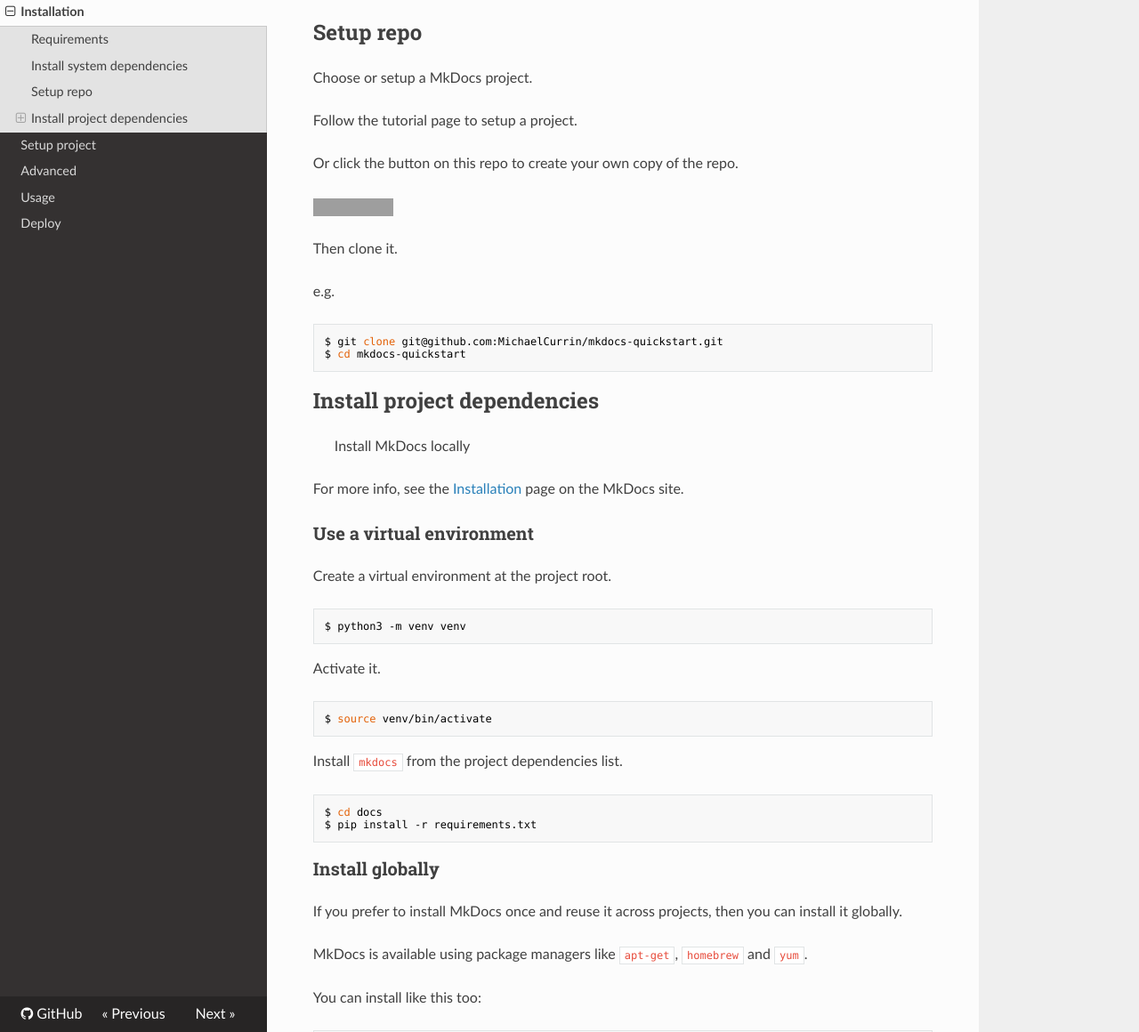
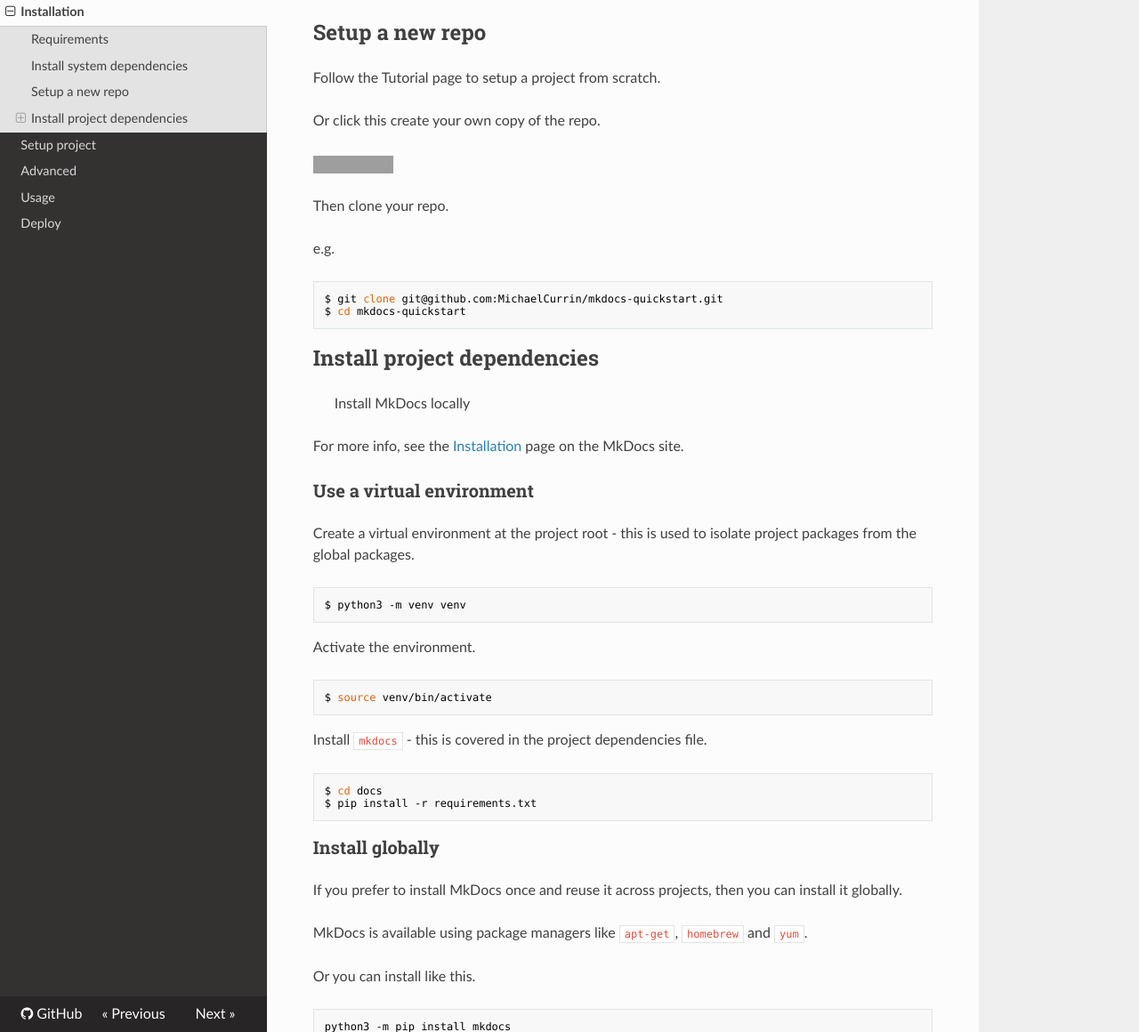
Before and after one commit to MichaelCurrin/mkdocs-quickstart, an MkDocs documentation site: the page built from docs/docs/tutorial/installation.md, in a window 1280 px wide and 1400 px high, scrolled down 292 px, cut to the strip 240-1400 px from the top of the window. Shown: the whole strip at 89% size. Built offline with MkDocs 1.6.1, drawn with Linux system fonts in a browser that asks for light colours; nearby versions of some CDN libraries; some of the changed text lies outside the part shown; grey boxes are pictures that could not be loaded.

Commit message:
Update installation.md

````diff
--- a/docs/docs/tutorial/installation.md
+++ b/docs/docs/tutorial/installation.md
@@ -12,18 +12,15 @@
 <script src="https://gist.github.com/MichaelCurrin/57caae30bd7b0991098e9804a9494c23.js"></script>
 
 
-## Setup repo
+## Setup a new repo
 
-Choose or setup a MkDocs project.
+Follow the Tutorial page to setup a project from scratch.
 
-
-Follow the tutorial page to setup a project.
-
-Or click the button on this repo to create your own copy of the repo.
+Or click this create your own copy of the repo.
 
 [![Use this template](https://img.shields.io/badge/Use_this_template-2ea44f?style=for-the-badge&logo=github)](https://github.com/MichaelCurrin/mkdocs-quickstart/generate)
 
-Then clone it.
+Then clone your repo.
 
 e.g.
 
@@ -40,25 +37,24 @@
 
 ### Use a virtual environment
 
-Create a virtual environment at the project root.
+Create a virtual environment at the project root - this is used to isolate project packages from the global packages.
 
 ```sh
 $ python3 -m venv venv
 ```
 
-Activate it.
+Activate the environment.
 
 ```sh
 $ source venv/bin/activate
 ```
 
-Install `mkdocs` from the project dependencies list.
+Install `mkdocs` - this is covered in the project dependencies file.
 
 ```sh
 $ cd docs
 $ pip install -r requirements.txt
 ```
-
 
 ### Install globally
 
@@ -66,8 +62,10 @@
 
 MkDocs is available using package managers like `apt-get`, `homebrew` and `yum`.
 
-You can install like this too:
+Or you can install like this.
 
 ```sh
 python3 -m pip install mkdocs
 ```
+
+If you get prompted for `sudo` use, then cancel and run again with `-U` flag for user-level install.
````
